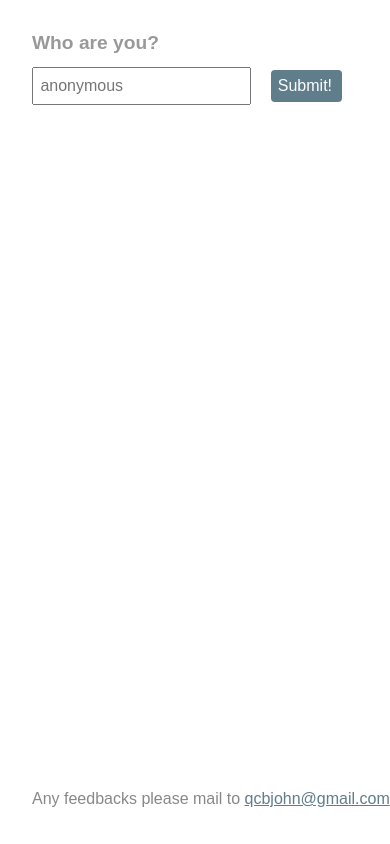
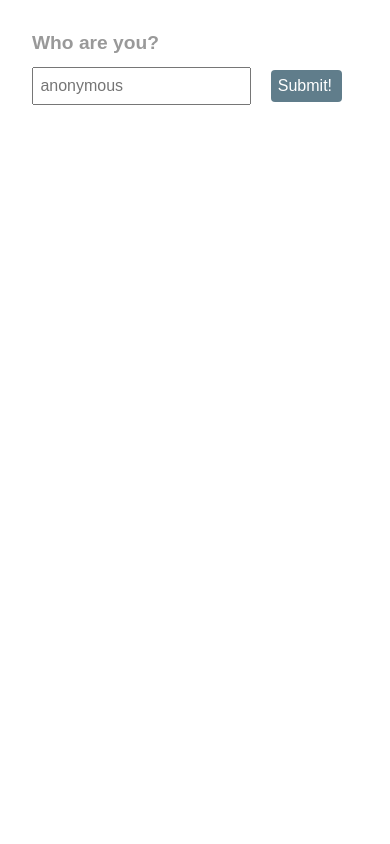
Before and after one commit to qcb111/express-site, an Angular app in the folder web/: page / in a window 390 px wide. Built offline with nearby package versions, Linux system fonts and the light colour scheme; what angular-in-memory-web-api would draw is missing.

Commit message:
comment app-contact-author as it not displaying well on mobile devices

```diff
--- a/web/src/app/app.component.html
+++ b/web/src/app/app.component.html
@@ -8,4 +8,4 @@
 
 <app-public-welcome *ngIf="shouldShowPublic()"></app-public-welcome>
 <app-private-welcome *ngIf="shouldShowPrivate()"></app-private-welcome>
-<app-contact-author></app-contact-author>
+<!-- <app-contact-author></app-contact-author> -->
```
